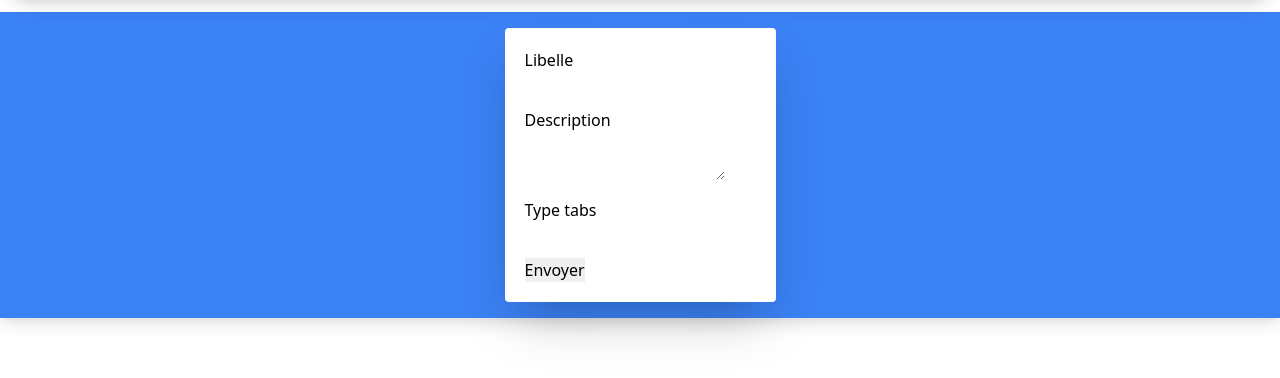
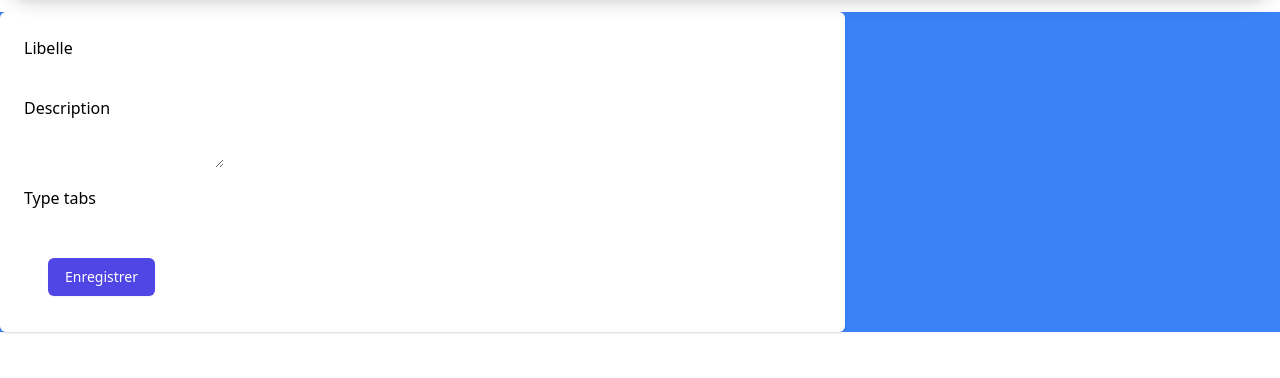
Before and after one commit to AlbanTier/catalogue-services, a Symfony app: template templates/tabs/create.html.twig in a window 1280 px wide. Shown: the part 64-442 px from the top of the page. Run offline with Twig, Linux system fonts and the light colour scheme; the template is opened without the code that fills it, so the values that code supplies are empty; form fields are guessed from the names that the template uses; some libraries are stand-ins or nearby versions.

Commit message:
Test du nouveau design des formulaires, pas fini

```diff
--- a/templates/tabs/create.html.twig
+++ b/templates/tabs/create.html.twig
@@ -2,20 +2,48 @@
 {% block title %}Création tableau | Colaboration{% endblock %}
 {% block body %}
     <body>
-    <div class="flex justify-center items-center w-full bg-blue-500 shadow-lg">
-        <div class="w-min bg-white rounded shadow-2xl p-5 m-4 flex justify-center">
+
+    <div class="bg-blue-500">
+        <div class="mt-10 sm:mt-0">
+            <div class="md:grid md:grid-cols-3 md:gap-6">
+                <div class="mt-5 md:mt-0 md:col-span-2">
+                    <div class="shadow overflow-hidden sm:rounded-md">
+                        <div class="px-4 py-5 bg-white sm:p-6">
+                            <div class="grid grid-cols-6 gap-6">
                                 {{ form_start(form) }}
+
+                                <div class="col-span-6 sm:col-span-3">
                                     {{ form_row(form.libelle, {
-                label_class: 'mb-2 font-bold text-lg text-gray-900 underline',
-                widget_class: 'mt-2 flex border rounded-lg border-gray-200 bg-gray-50 p-2 w-max',
+                                        label_class: 'block text-sm font-medium text-gray-700',
+                                        widget_class: 'mt-1 focus:ring-indigo-500 focus:border-indigo-500 block w-full shadow-sm sm:text-sm border-gray-300 rounded-md',
                                     }) }}
+                                </div>
+
+                                <div class="col-span-6 sm:col-span-3">
                                     {{ form_row(form.description, {
-                label_class: 'mb-2 font-bold text-lg text-gray-900 underline',
-                widget_class: 'mt-2 flex border rounded-lg border-gray-200 bg-gray-50 p-2 w-max',
+                                        label_class: 'block text-sm font-medium text-gray-700',
+                                        widget_class: 'mt-1 focus:ring-indigo-500 focus:border-indigo-500 block w-full shadow-sm sm:text-sm border-gray-300 rounded-md',
                                     }) }}
-            {{ form_row(form.typeTabs) }}
-            <input type="submit" value="Envoyer">
+                                </div>
+
+                                <div class="col-span-6 sm:col-span-4">
+                                    {{ form_row(form.typeTabs, {
+                                        label_class: 'block text-sm font-medium text-gray-700',
+                                        widget_class: 'mt-1 focus:ring-indigo-500 focus:border-indigo-500 block w-full shadow-sm sm:text-sm border-gray-300 rounded-md',
+                                    }) }}
+                                </div>
+
+                                <div class="px-4 py-3 text-right sm:px-6 col-span-6">
+                                    <input type="submit" value="Enregistrer"
+                                            class="inline-flex justify-center py-2 px-4 border border-transparent shadow-sm text-sm font-medium rounded-md text-white bg-indigo-600 hover:bg-indigo-700 focus:outline-none focus:ring-2 focus:ring-offset-2 focus:ring-indigo-500">
                                     {{ form_end(form) }}
+                                </div>
+
+                            </div>
+                        </div>
+                    </div>
+                </div>
+            </div>
         </div>
     </div>
     </body>
```
Lines whose indentation alone changed are shown as unchanged.
